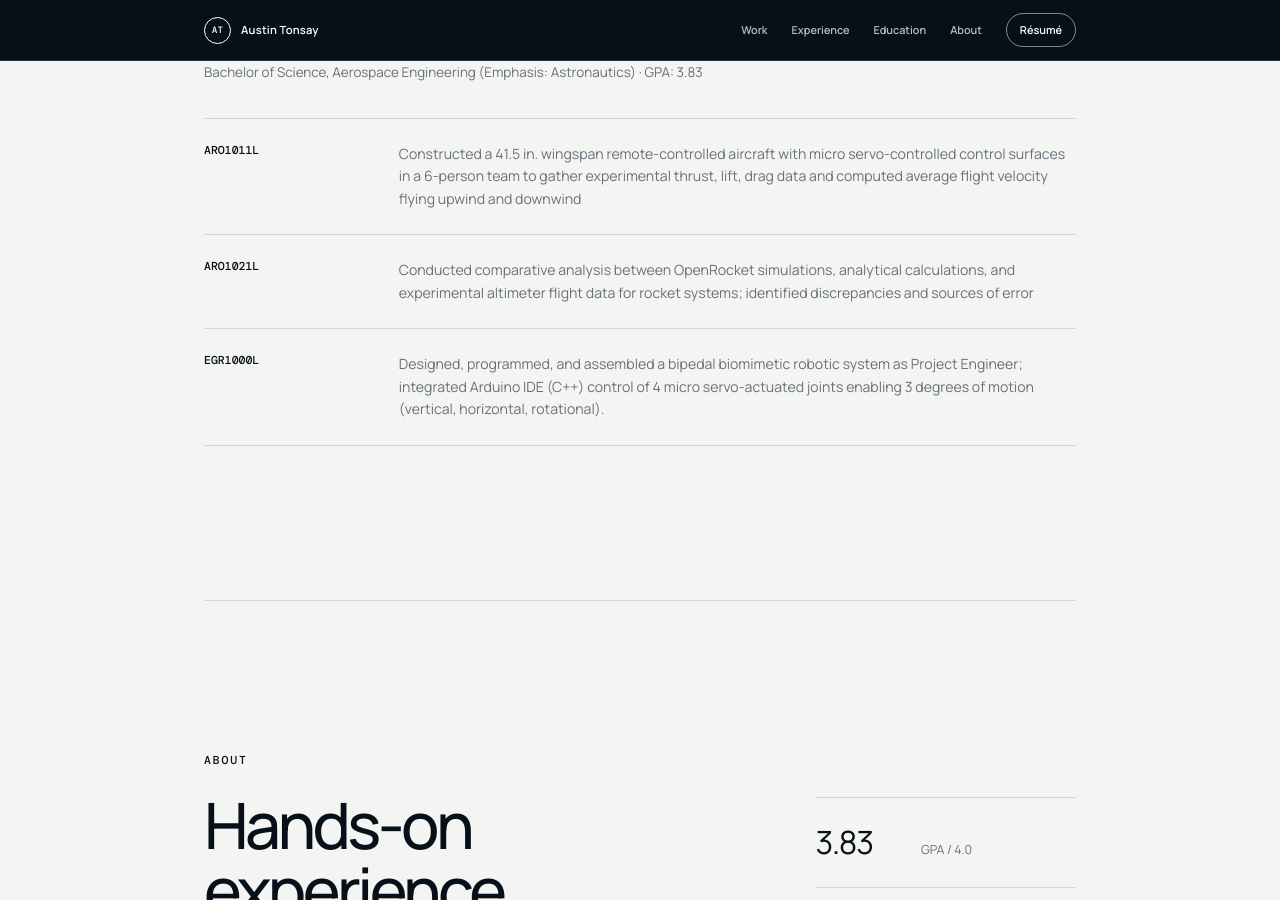
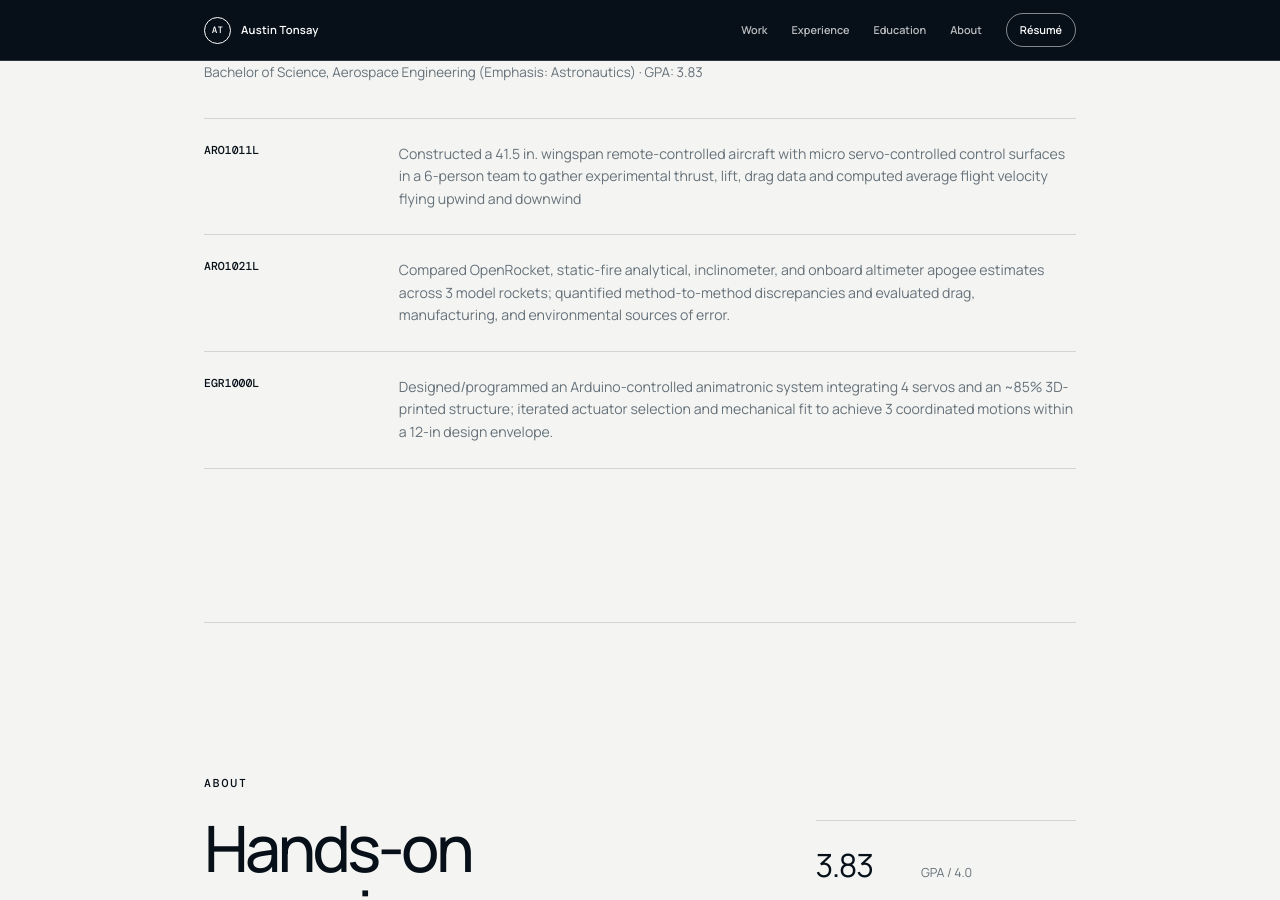
Before and after one commit to austintonsay/austintonsay.github.io, a Jekyll site: the page built from index.html, in a window 1280 px wide and 900 px high, scrolled down 5857 px. Built offline with Jekyll 4.4.1, drawn with Linux system fonts in a browser that asks for light colours.

Commit message:
Update education.yml
Updated descriptions for ARO1021L and EGR1000L courses to enhance clarity and detail.

```diff
--- a/_data/education.yml
+++ b/_data/education.yml
@@ -11,12 +11,7 @@ coursework:
       and downwind
   - code: "ARO1021L"
     description: >-
-      Conducted comparative analysis between OpenRocket simulations, analytical
-      calculations, and experimental altimeter flight data for rocket systems;
-      identified discrepancies and sources of error
+      Compared OpenRocket, static-fire analytical, inclinometer, and onboard altimeter apogee estimates across 3 model rockets; quantified method-to-method discrepancies and evaluated drag, manufacturing, and environmental sources of error.
   - code: "EGR1000L"
     description: >-
-      Designed, programmed, and assembled a bipedal biomimetic robotic system as
-      Project Engineer; integrated Arduino IDE (C++) control of 4 micro
-      servo-actuated joints enabling 3 degrees of motion (vertical, horizontal,
-      rotational).
+      Designed/programmed an Arduino-controlled animatronic system integrating 4 servos and an ~85% 3D-printed structure; iterated actuator selection and mechanical fit to achieve 3 coordinated motions within a 12-in design envelope.
```
